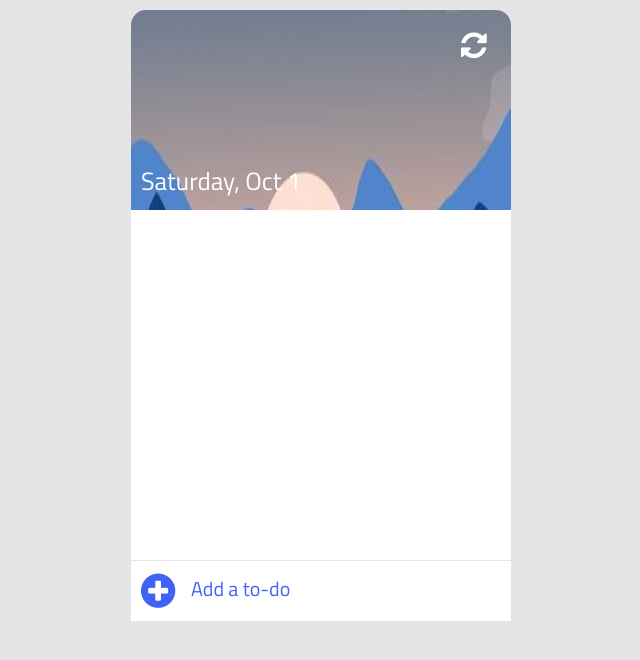
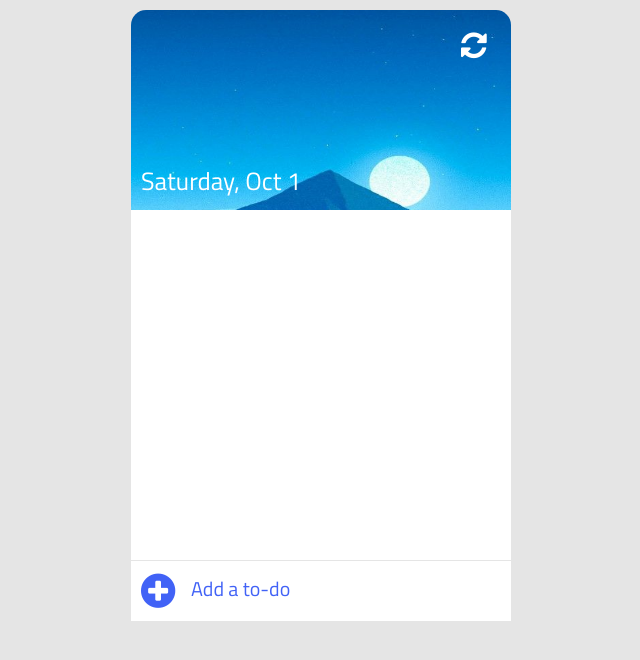
Before and after one commit to elisangelamanuel/elisangelamanuel, a plain HTML site: page my-personal-to-do-list/my-to-do-list/index.html in a window 1280 px wide. Shown: the whole page, without its empty margins (319-959 px from the left). Drawn offline with Linux system fonts and the light colour scheme.

Commit message:
Update img on app

```diff
--- a/my-personal-to-do-list/my-to-do-list/css/style.css
+++ b/my-personal-to-do-list/my-to-do-list/css/style.css
@@ -16,7 +16,7 @@ body{
 .header{
     width: 380px;
     height:200px;
-    background-image: url('../img/bg.jpg');
+    background-image: url('../img/bg.png');
     background-size: 100% 200%;
     background-repeat: no-repeat;
     border-radius: 15px 15px 0 0;
```
